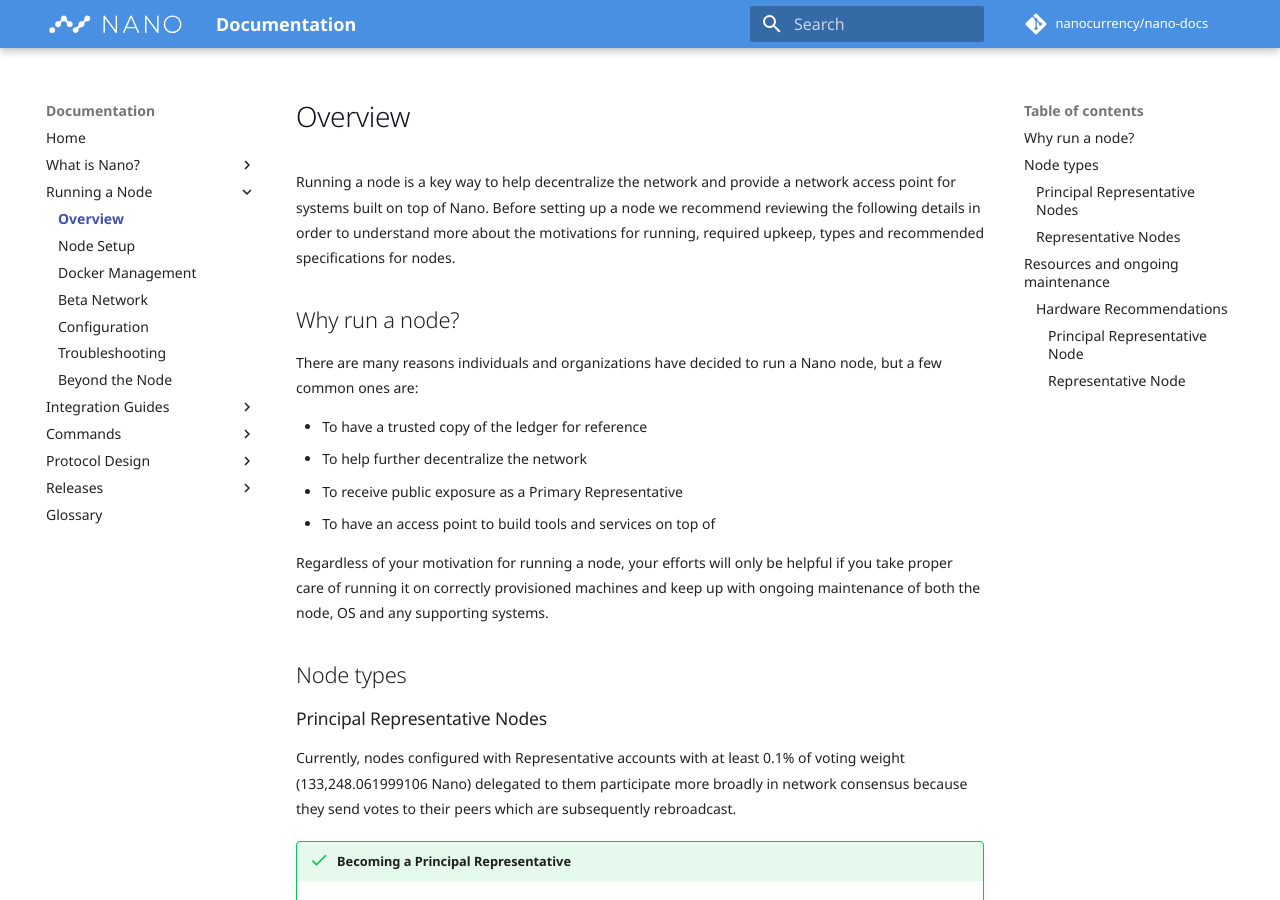
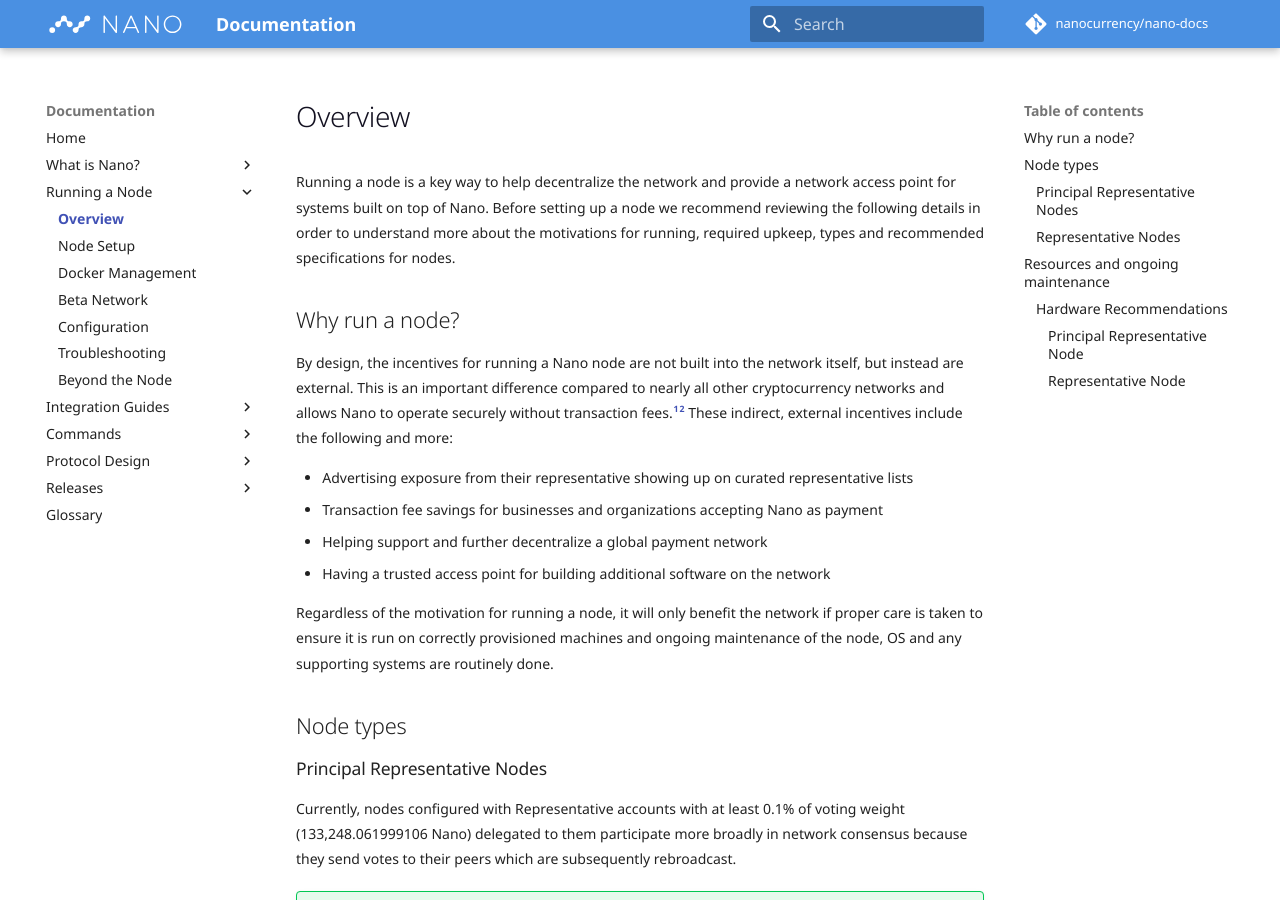
Before and after one commit to nanocurrency/nano-docs, an MkDocs documentation site: the page built from docs/running-a-node/overview.md, in a window 1280 px wide and 900 px high. Built offline with MkDocs 1.6.1 and Material for MkDocs 9.7.7, drawn with Linux system fonts in a browser that asks for light colours; comment, search, counter and statistics services are not loaded; some of the changed text lies outside the part shown.

Commit message:
Update description of incentives for running a node

```diff
--- a/docs/running-a-node/overview.md
+++ b/docs/running-a-node/overview.md
@@ -1,14 +1,14 @@
 Running a node is a key way to help decentralize the network and provide a network access point for systems built on top of Nano. Before setting up a node we recommend reviewing the following details in order to understand more about the motivations for running, required upkeep, types and recommended specifications for nodes.
 
 ## Why run a node?
-There are many reasons individuals and organizations have decided to run a Nano node, but a few common ones are:
+By design, the incentives for running a Nano node are not built into the network itself, but instead are external. This is an important difference compared to nearly all other cryptocurrency networks and allows Nano to operate securely without transaction fees.[^1][^2] These indirect, external incentives include the following and more:
 
-- To have a trusted copy of the ledger for reference
-- To help further decentralize the network
-- To receive public exposure as a Primary Representative
-- To have an access point to build tools and services on top of
+* Advertising exposure from their representative showing up on curated representative lists
+* Transaction fee savings for businesses and organizations accepting Nano as payment
+* Helping support and further decentralize a global payment network
+* Having a trusted access point for building additional software on the network
 
-Regardless of your motivation for running a node, your efforts will only be helpful if you take proper care of running it on correctly provisioned machines and keep up with ongoing maintenance of both the node, OS and any supporting systems.
+Regardless of the motivation for running a node, it will only benefit the network if proper care is taken to ensure it is run on correctly provisioned machines and ongoing maintenance of the node, OS and any supporting systems are routinely done.
 
 ## Node types
 
@@ -33,3 +33,6 @@
 - Following best practices for securing passwords or other sensitive data related to the node
 
 Without taking care with the security and maintenance of systems hosting the node, any benefit to the network could be lost.
+
+[^1]: https://medium.com/nanocurrency/the-incentives-to-run-a-node-ccc3510c2562
+[^2]: https://medium.com/@clemahieu/emergent-centralization-due-to-economies-of-scale-83cc85a7cbef
```
